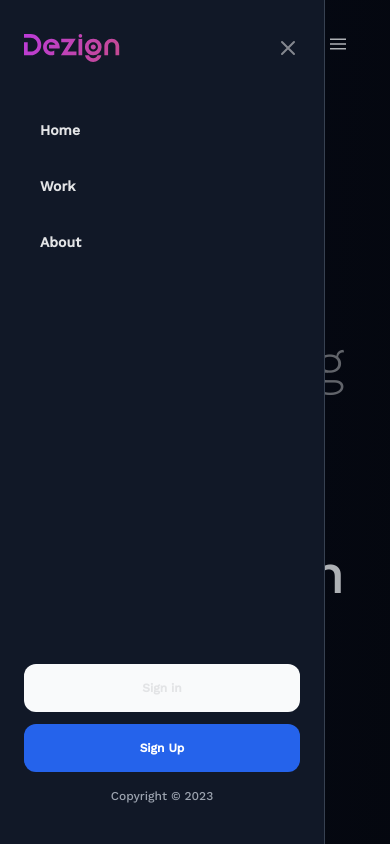
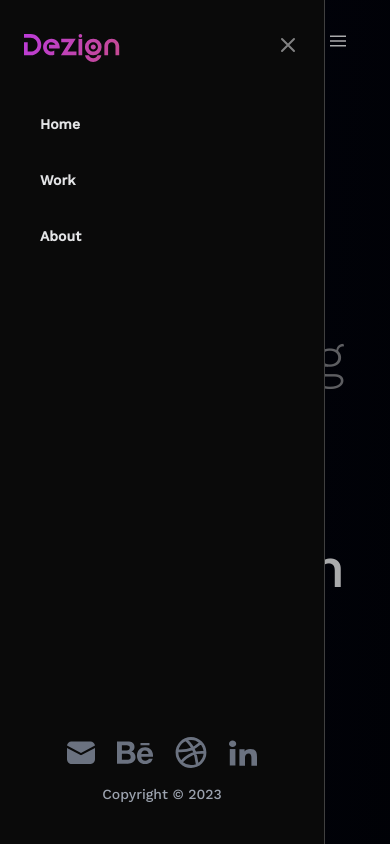
Before and after one commit to ojedacristian/next-tailwind-portfolio, a Next.js app: page / in a window 390 px wide. Both pictures are taken after a click on the button 338 px from the left and 44 px from the top of the page. Shown: the top 844 px of the page. Built offline with nearby package versions, Linux system fonts and the light colour scheme.

Commit message:
cambios en el menu responsive

```diff
--- /dev/null
+++ b/components/ArrowDown.tsx
@@ -0,0 +1,13 @@
+'use client'
+import { Chevron } from './icons'
+
+export const ArrowDown = () => {
+  return (
+    <button onClick={() => {
+      const clients = document.getElementById('clients')
+      clients?.scrollIntoView({ behavior: 'smooth' })
+    }}>
+        <Chevron />
+    </button>
+  )
+}
--- a/components/MobileMenu.tsx
+++ b/components/MobileMenu.tsx
@@ -1,7 +1,7 @@
 'use client'
 
 import React from 'react'
-import { DezignLogo } from './icons'
+import { BehanceIcon, DezignLogo, DribbbleIcon, LinkedinIcon, MailIcon } from './icons'
 import { type NavButtonProps } from '@/interfaces/interfaces'
 import { NavButton } from './NavButton'
 
@@ -26,8 +26,8 @@ export const MobileMenu: React.FC<MobileMenuProps> = ({ links }) => {
                 </button>
             </div>
             <div className="navbar-menu relative z-50 hidden" id='mobilemenu' >
-                <div className="navbar-backdrop fixed inset-0 bg-gray-900 opacity-25" onClick={toggleMenu}></div>
-                <nav className="fixed top-0 left-0 bottom-0 flex flex-col w-5/6 max-w-sm py-6 px-6 bg-gray-900 border-r border-gray-700 overflow-y-auto">
+                <div className="navbar-backdrop fixed inset-0 bg-black opacity-25" onClick={toggleMenu}></div>
+                <nav className="fixed top-0 left-0 bottom-0 flex flex-col w-5/6 max-w-sm py-6 px-6 bg-neutral-950 border-r border-neutral-700 overflow-y-auto">
                     <div className="flex items-center justify-between mb-8">
                         <DezignLogo />
                         <button className="navbar-close" onClick={toggleMenu}>
@@ -41,9 +41,9 @@ export const MobileMenu: React.FC<MobileMenuProps> = ({ links }) => {
                             {
                                 links.map(({ id, title }) => (
                                     <li className="mb-1" key={title}>
-                                            <NavButton title={title} id={id} className='block p-4 text-sm font-semibold text-neutral-1 hover:bg-gray-900 hover:text-primary rounded'
+                                        <NavButton title={title} id={id} className='block p-4 text-sm font-semibold text-neutral-1 hover:bg-gray-900 hover:text-primary rounded'
                                             fn={toggleMenu}
-                                            />
+                                        />
                                     </li>
 
                                 ))
@@ -51,11 +51,21 @@ export const MobileMenu: React.FC<MobileMenuProps> = ({ links }) => {
                         </ul>
                     </div>
                     <div className="mt-auto">
-                        <div className="pt-6">
-                            <a className="block px-4 py-3 mb-3 leading-loose text-xs text-center font-semibold bg-gray-50 hover:bg-gray-100 rounded-xl" href="#">Sign in</a>
-                            <a className="block px-4 py-3 mb-2 leading-loose text-xs text-center text-white font-semibold bg-blue-600 hover:bg-blue-700  rounded-xl" href="#">Sign Up</a>
+                        <div className='flex justify-around items-center px-8'>
+                            <a href="mailto:cristianojeda.maimo@gmail.com">
+                                <MailIcon />
+                            </a>
+                            <a href="https://behance.net" target='_blank'>
+                                <BehanceIcon />
+                            </a>
+                            <a href="https://dribbble.com" target='_blank'>
+                                <DribbbleIcon />
+                            </a>
+                            <a href="https://linkedin.com" target='_blank'>
+                                <LinkedinIcon />
+                            </a>
                         </div>
-                        <p className="my-4 text-xs text-center text-gray-400">
+                        <p className="my-4 text-sm text-center text-gray-400">
                             <span>Copyright © 2023</span>
                         </p>
                     </div>
--- a/components/sections/Home.tsx
+++ b/components/sections/Home.tsx
@@ -1,10 +1,12 @@
 import React from 'react'
-import { Chevron, DezignLogo } from '../icons'
+import { DezignLogo } from '../icons'
 import { NavButton } from '../NavButton'
 import { type NavButtonProps } from '@/interfaces/interfaces'
 import { MobileMenu } from '../MobileMenu'
+import { ArrowDown } from '../ArrowDown'
 
-const links: NavButtonProps[] = [{
+const links: NavButtonProps[] = [
+  {
     title: 'Home',
     id: 'home'
   },
@@ -16,6 +18,10 @@ const links: NavButtonProps[] = [{
     title: 'About',
     id: 'about'
   }
+//   {
+//     title: 'Contact',
+//     id: 'contact'
+//   }
 ]
 
 export const Home: React.FC = () => {
@@ -45,7 +51,7 @@ export const Home: React.FC = () => {
                 >I&apos;m a designer specialising in <span className='font-medium text-neutral-1'>UI/UX</span> and <span className='font-medium text-neutral-1'>Interaction Design</span></h1>
             </div>
             <div className='mx-auto mb-10 animate-bounce'>
-                <Chevron />
+                <ArrowDown/>
             </div>
         </section>
   )
```
Also changed, not shown: app/layout.tsx (+2 -6 lines), components/icons.tsx (+1 -1 lines). Lines whose indentation alone changed are shown as unchanged.
